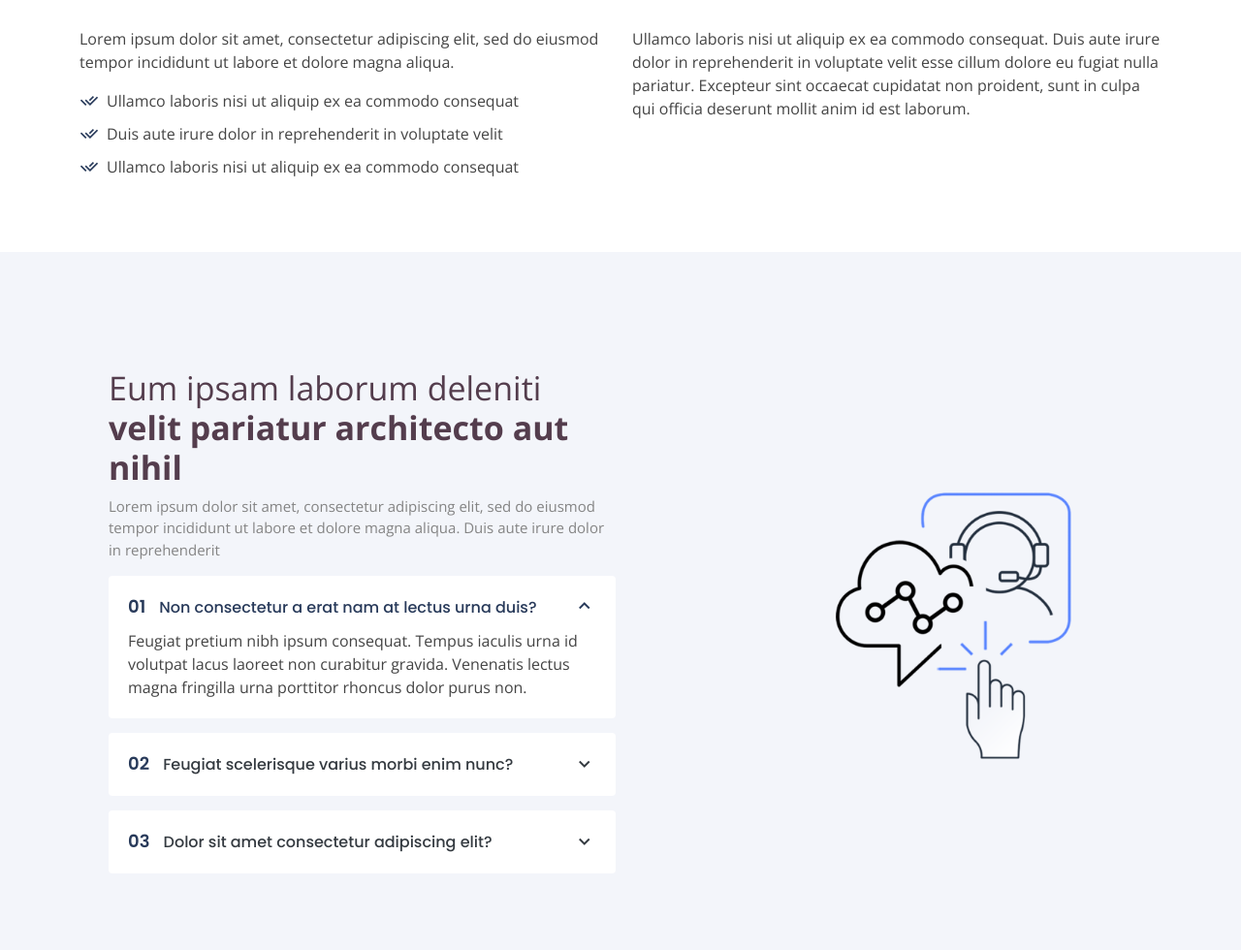
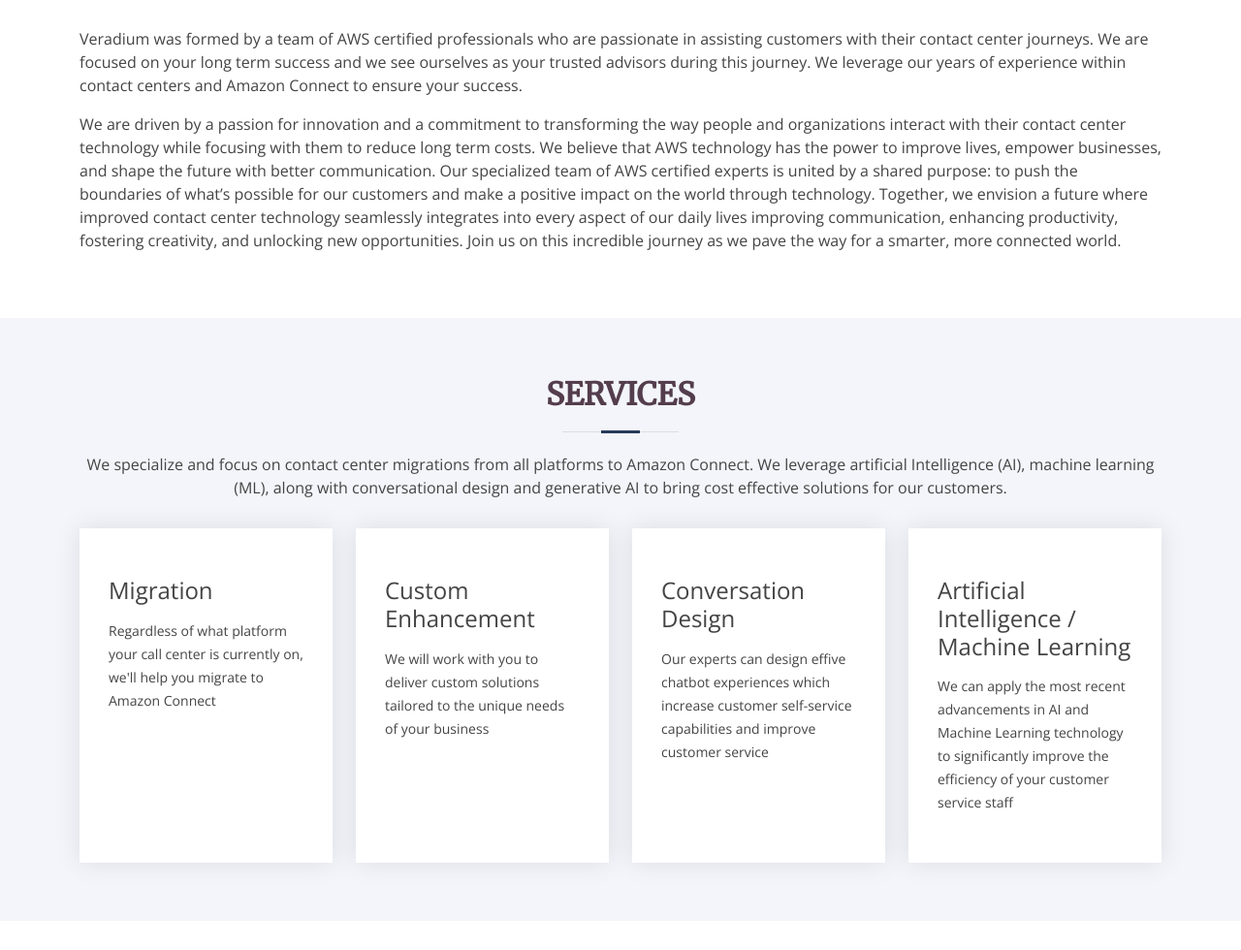
Before and after one commit to philemn/Veradium, a plain HTML site: page index.html in a window 1280 px wide. Shown: the part 940-1920 px from the top of the page at 97% size. Drawn offline with nearby package versions, Linux system fonts and the light colour scheme.

Commit message:
Updated content for initial publish

```diff
--- a/index.html
+++ b/index.html
@@ -89,7 +89,7 @@
       <div class="row">
         <div class="col-lg-6 d-flex flex-column justify-content-center pt-4 pt-lg-0 order-2 order-lg-1" data-aos="fade-up" data-aos-delay="200">
           <h1>Customer Service Innovation Experts</h1>
-          <h3>We are a team of technology service professionals who are dedicated to helping businesses deliver great customer service</h2>
+          <h3>We are an AWS focused partner for contact center migration and modernization on Amazon Connect</h2>
           <div class="d-flex justify-content-center justify-content-lg-start">
             <a href="#contact" class="btn-get-started scrollto">Get Started</a>
           </div>
@@ -148,31 +148,38 @@
         </div>
 
         <div class="row content">
-          <div class="col-lg-6">
+          <div class="col-lg-12">
             <p>
-              Lorem ipsum dolor sit amet, consectetur adipiscing elit, sed do eiusmod tempor incididunt ut labore et dolore
-              magna aliqua.
+              Veradium was formed by a team of AWS certified professionals who are passionate in assisting customers
+              with their contact center journeys. We are focused on your long term success and we see ourselves as
+              your trusted advisors during this journey. We leverage our years of experience within contact centers
+              and Amazon Connect to ensure your success.
             </p>
-            <ul>
-              <li><i class="ri-check-double-line"></i> Ullamco laboris nisi ut aliquip ex ea commodo consequat</li>
-              <li><i class="ri-check-double-line"></i> Duis aute irure dolor in reprehenderit in voluptate velit</li>
-              <li><i class="ri-check-double-line"></i> Ullamco laboris nisi ut aliquip ex ea commodo consequat</li>
-            </ul>
+            <p>
+              We are driven by a passion for innovation and a commitment to transforming the way people
+              and organizations interact with their contact center technology while focusing with them to reduce long
+              term costs. We believe that AWS technology has the power to improve lives, empower businesses, and
+              shape the future with better communication. Our specialized team of AWS certified experts is united by
+              a shared purpose: to push the boundaries of what’s possible for our customers and make a positive
+              impact on the world through technology. Together, we envision a future where improved contact center
+              technology seamlessly integrates into every aspect of our daily lives improving communication,
+              enhancing productivity, fostering creativity, and unlocking new opportunities. Join us on this
+              incredible journey as we pave the way for a smarter, more connected world.
+            </p>
           </div>
-          <div class="col-lg-6 pt-4 pt-lg-0">
-            <p>
-              Ullamco laboris nisi ut aliquip ex ea commodo consequat. Duis aute irure dolor in reprehenderit in voluptate
-              velit esse cillum dolore eu fugiat nulla pariatur. Excepteur sint occaecat cupidatat non proident, sunt in
-              culpa qui officia deserunt mollit anim id est laborum.
-            </p>
-            <!-- <a href="#" class="btn-learn-more">Learn More</a> -->
+        </div>
+
+        <div class="row content">
+          <div class="col-lg-12">
+            <h3></h3>
+            <p></p>
           </div>
         </div>
 
       </div>
     </section><!-- End About Us Section -->
 
-    <!-- ======= Why Us Section ======= -->
+    <!-- ======= Why Us Section =======
     <section id="why-us" class="why-us section-bg">
       <div class="container-fluid" data-aos="fade-up">
 
@@ -225,7 +232,7 @@
         </div>
 
       </div>
-    </section><!-- End Why Us Section -->
+    </section> --><!-- End Why Us Section -->
 
     <!-- ======= Skills Section =======
     <section id="skills" class="skills">
@@ -286,39 +293,43 @@
 
         <div class="section-title">
           <h2>Services</h2>
-          <p>Magnam dolores commodi suscipit. Necessitatibus eius consequatur ex aliquid fuga eum quidem. Sit sint consectetur velit. Quisquam quos quisquam cupiditate. Et nemo qui impedit suscipit alias ea. Quia fugiat sit in iste officiis commodi quidem hic quas.</p>
+          <p>
+            We specialize and focus on contact center migrations from all platforms to Amazon Connect. We leverage artificial
+            Intelligence (AI), machine learning (ML), along with conversational design and generative AI to bring cost effective
+            solutions for our customers.
+          </p>
         </div>
 
         <div class="row">
           <div class="col-xl-3 col-md-6 d-flex align-items-stretch" data-aos="zoom-in" data-aos-delay="100">
             <div class="icon-box">
-              <div class="icon"><i class="bx bxl-dribbble"></i></div>
-              <h4>Lorem Ipsum</h4>
-              <p>Voluptatum deleniti atque corrupti quos dolores et quas molestias excepturi</p>
+              <!-- <div class="icon"><i class="bx bxl-dribbble"></i></div> -->
+              <h4>Migration</h4>
+              <p>Regardless of what platform your call center is currently on, we'll help you migrate to Amazon Connect</p>
             </div>
           </div>
 
           <div class="col-xl-3 col-md-6 d-flex align-items-stretch mt-4 mt-md-0" data-aos="zoom-in" data-aos-delay="200">
             <div class="icon-box">
-              <div class="icon"><i class="bx bx-file"></i></div>
-              <h4>Sed ut perspici</h4>
-              <p>Duis aute irure dolor in reprehenderit in voluptate velit esse cillum dolore</p>
+              <!-- <div class="icon"><i class="bx bx-file"></i></div> -->
+              <h4>Custom Enhancement</h4>
+              <p>We will work with you to deliver custom solutions tailored to the unique needs of your business</p>
             </div>
           </div>
 
           <div class="col-xl-3 col-md-6 d-flex align-items-stretch mt-4 mt-xl-0" data-aos="zoom-in" data-aos-delay="300">
             <div class="icon-box">
-              <div class="icon"><i class="bx bx-tachometer"></i></div>
-              <h4>Magni Dolores</h4>
-              <p>Excepteur sint occaecat cupidatat non proident, sunt in culpa qui officia</p>
+              <!-- <div class="icon"><i class="bx bx-tachometer"></i></div> -->
+              <h4>Conversation Design</h4>
+              <p>Our experts can design effive chatbot experiences which increase customer self-service capabilities and improve customer service</p>
             </div>
           </div>
 
           <div class="col-xl-3 col-md-6 d-flex align-items-stretch mt-4 mt-xl-0" data-aos="zoom-in" data-aos-delay="400">
             <div class="icon-box">
-              <div class="icon"><i class="bx bx-layer"></i></div>
-              <h4>Nemo Enim</h4>
-              <p>At vero eos et accusamus et iusto odio dignissimos ducimus qui blanditiis</p>
+              <!-- <div class="icon"><i class="bx bx-layer"></i></div> -->
+              <h4>Artificial Intelligence / Machine Learning</h4>
+              <p>We can apply the most recent advancements in AI and Machine Learning technology to significantly improve the efficiency of your customer service staff</p>
             </div>
           </div>
 
@@ -670,18 +681,18 @@
 
         <div class="section-title">
           <h2>Contact</h2>
-          <p>Magnam dolores commodi suscipit. Necessitatibus eius consequatur ex aliquid fuga eum quidem. Sit sint consectetur velit. Quisquam quos quisquam cupiditate. Et nemo qui impedit suscipit alias ea. Quia fugiat sit in iste officiis commodi quidem hic quas.</p>
+          <p>We would love to help your organization transform their customer service capabliities. Fill out the form below and we'll be in touch soon!</p>
         </div>
 
         <div class="row">
 
           <div class="col-lg-5 d-flex align-items-stretch">
             <div class="info">
-              <div class="address">
+              <!-- <div class="address">
                 <i class="bi bi-geo-alt"></i>
                 <h4>Location:</h4>
                 <p>A108 Adam Street, New York, NY 535022</p>
-              </div>
+              </div> -->
 
               <div class="email">
                 <i class="bi bi-envelope"></i>
@@ -695,13 +706,13 @@
                 <p>+1 5589 55488 55s</p>
               </div>
 
-              <iframe src="https://www.google.com/maps/embed?pb=!1m14!1m8!1m3!1d12097.433213460943!2d-74.0062269!3d40.7101282!3m2!1i1024!2i768!4f13.1!3m3!1m2!1s0x0%3A0xb89d1fe6bc499443!2sDowntown+Conference+Center!5e0!3m2!1smk!2sbg!4v1539943755621" frameborder="0" style="border:0; width: 100%; height: 290px;" allowfullscreen></iframe>
+              <!-- <iframe src="https://www.google.com/maps/embed?pb=!1m14!1m8!1m3!1d12097.433213460943!2d-74.0062269!3d40.7101282!3m2!1i1024!2i768!4f13.1!3m3!1m2!1s0x0%3A0xb89d1fe6bc499443!2sDowntown+Conference+Center!5e0!3m2!1smk!2sbg!4v1539943755621" frameborder="0" style="border:0; width: 100%; height: 290px;" allowfullscreen></iframe> -->
             </div>
 
           </div>
 
           <div class="col-lg-7 mt-5 mt-lg-0 d-flex align-items-stretch">
-            <form action="forms/contact.php" method="post" role="form" class="php-email-form">
+            <form action="https://formkeep.com/f/1be59beba629" method="post" role="form" class="php-email-form" accept-charset="UTF-8" enctype="multipart/form-data">
               <div class="row">
                 <div class="form-group col-md-6">
                   <label for="name">Your Name</label>
@@ -774,8 +785,8 @@
               <li><i class="bx bx-chevron-right"></i> <a href="#">Home</a></li>
               <li><i class="bx bx-chevron-right"></i> <a href="#">About us</a></li>
               <li><i class="bx bx-chevron-right"></i> <a href="#">Services</a></li>
-              <li><i class="bx bx-chevron-right"></i> <a href="#">Terms of service</a></li>
-              <li><i class="bx bx-chevron-right"></i> <a href="#">Privacy policy</a></li>
+              <!-- <li><i class="bx bx-chevron-right"></i> <a href="#">Terms of service</a></li>
+              <li><i class="bx bx-chevron-right"></i> <a href="#">Privacy policy</a></li> -->
             </ul>
           </div>
 
@@ -790,7 +801,7 @@
             </ul> -->
           </div>
 
-          <div class="col-lg-3 col-md-6 footer-links">
+          <!-- <div class="col-lg-3 col-md-6 footer-links">
             <h4>Our Social Networks</h4>
             <p>Cras fermentum odio eu feugiat lide par naso tierra videa magna derita valies</p>
             <div class="social-links mt-3">
@@ -800,7 +811,7 @@
               <a href="#" class="google-plus"><i class="bx bxl-skype"></i></a>
               <a href="#" class="linkedin"><i class="bx bxl-linkedin"></i></a>
             </div>
-          </div>
+          </div> -->
 
         </div>
       </div>
```
Also changed, not shown: 1 other file.
